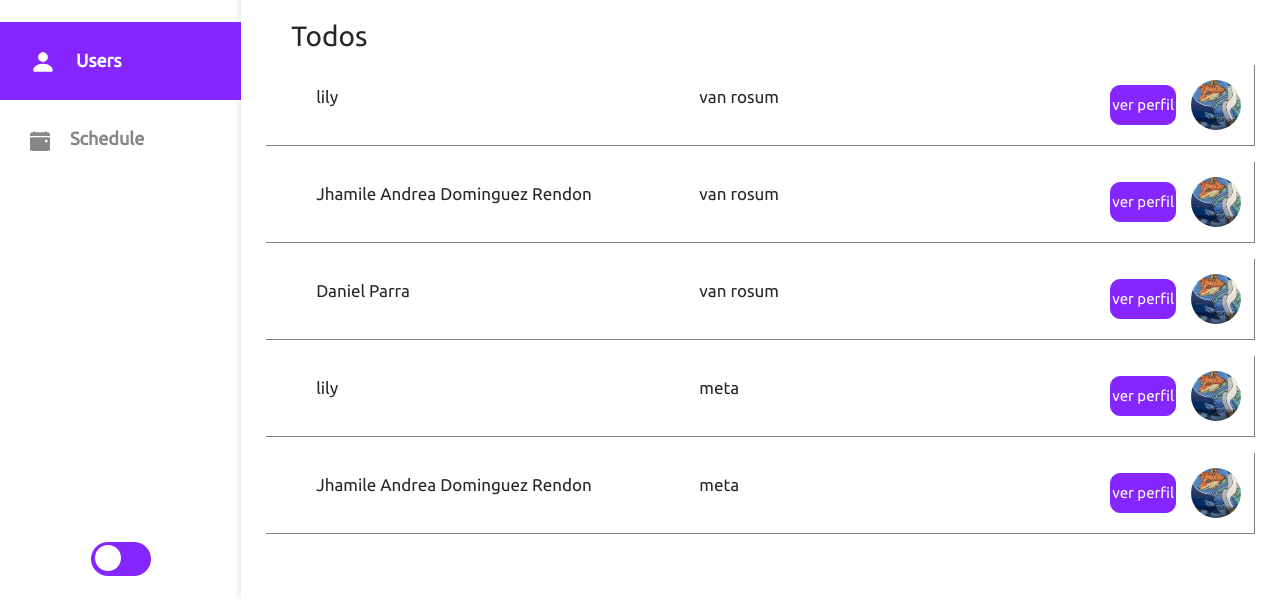
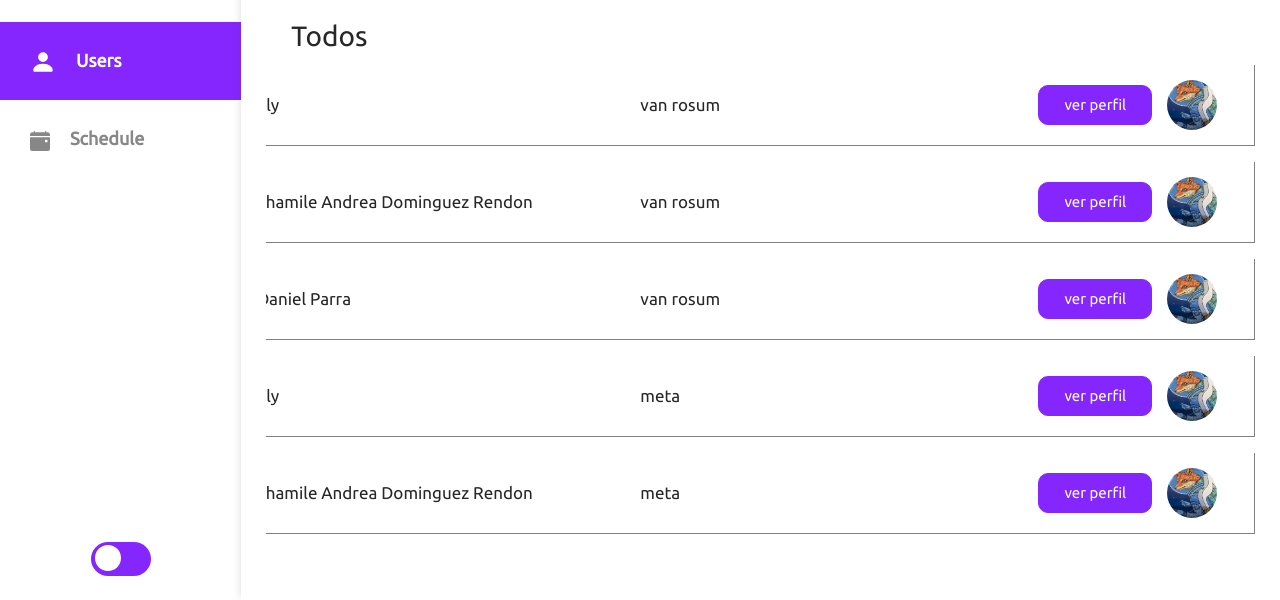
Before and after one commit to Jhamile08/Riwi-Mindset, a website with bundled scripts: page RiwiMindset/RiwiMindset-Proceso/Teachers/UserTeacher/indexTeachersUsers.html in a window 1280 px wide. Shown: the part 200-800 px from the top of the page. Built offline with nearby package versions, Linux system fonts and the light colour scheme.

Commit message:
Se justifican textos en pestaña de users

```diff
--- a/RiwiMindset/RiwiMindset-Proceso/Teachers/UserTeacher/stylesTeachersUsers.css
+++ b/RiwiMindset/RiwiMindset-Proceso/Teachers/UserTeacher/stylesTeachersUsers.css
@@ -66,8 +66,9 @@
 
   .estudents{
     display: grid;
-    grid-template-columns: 40% 45% 10% 10%;
+    grid-template-columns: 40% 40% 15% 10%;
     align-items: center;
+    justify-content: center;
     padding: 15px;
     border-bottom: 1px solid grey;
     border-right: 1px solid grey;
@@ -75,9 +76,9 @@
 
   .estudents p{
     text-align: start;
-    padding: 0 0 0 35px;
     font-size: 17px;
     color: var(--letter-color-main-dark);
+    margin: 0;
   }
 
   .estudents a{
```
